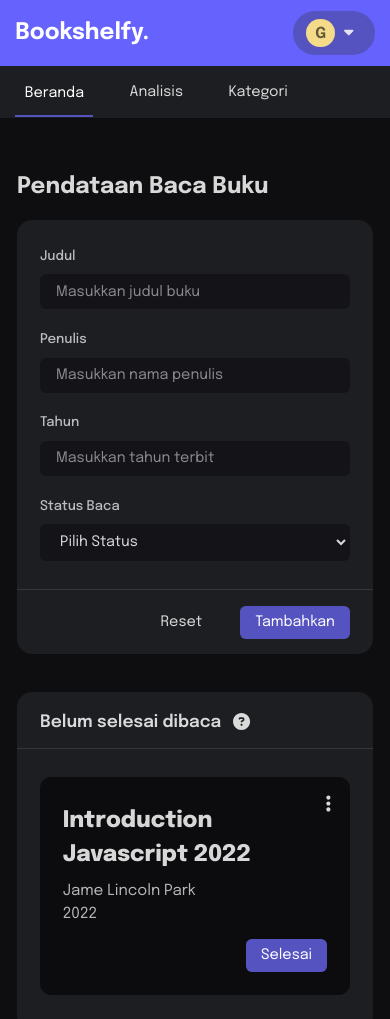
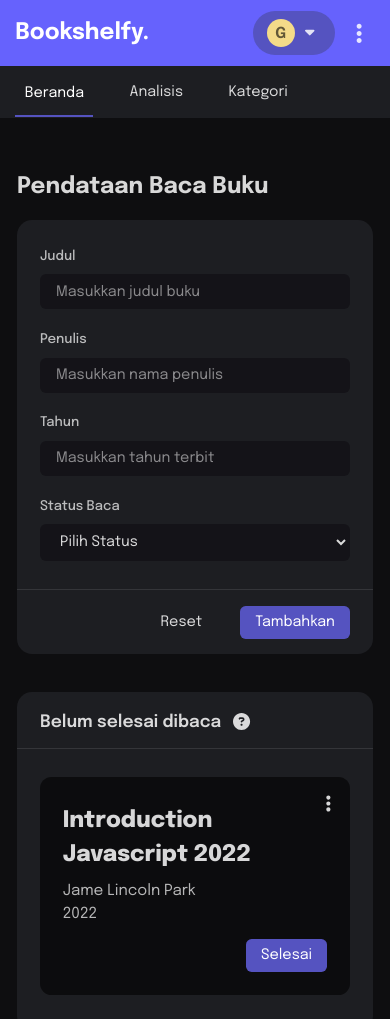
Before and after one commit to roziqinkhoeru/dicoding.bookshelfy.github.io, a plain HTML site: page index.html in a window 390 px wide. Shown: the top 1019 px of the page. Drawn offline with nearby package versions, Linux system fonts and the light colour scheme.

Commit message:
Update responsiveness navigation section except dropdown behaviour

```diff
--- a/assets/styles/main.responsiveness.css
+++ b/assets/styles/main.responsiveness.css
@@ -1,10 +1,18 @@
-/* ========== END SETTING ========== */
+/*Responsiveness styles*/
 @media screen and (max-width: 990px) {
   /* ===== navigation ===== */
   .nav_menu_item:nth-child(2),
   .nav_menu_item:nth-child(3),
   .nav_menu_item:nth-child(4) {
     display: none;
+  }
+
+  .field_search {
+    margin-right: 0;
+  }
+
+  .btn_dropdown_menu {
+    display: block;
   }
 
   /* ===== main ===== */
@@ -41,17 +49,24 @@
   .container_nav {
     padding: 0.75rem 1rem;
   }
+
   .nav_profile_name {
     display: none;
+  }
+
+  .btn_dropdown_menu svg {
+    padding: 0 0.875rem;
   }
 
   /* ===== header ===== */
   .container_header {
     padding: 0 1rem;
   }
+
   .header_nav {
     overflow-x: auto;
   }
+
   .header_nav_item {
     padding: 0 0.875rem;
   }
@@ -75,7 +90,15 @@
   .dropdown_setting {
     right: 1rem;
   }
+
   .card_body_container {
     gap: 1.375rem;
   }
 }
+
+@media screen and (max-width: 375px) {
+  /* ===== navigation ===== */
+  .btn_dropdown_menu svg {
+    padding: 0 0.375rem;
+  }
+}
--- a/assets/styles/main.styles.css
+++ b/assets/styles/main.styles.css
@@ -271,6 +271,18 @@ nav {
   transform: translateY(-2px);
 }
 
+.btn_dropdown_menu {
+  display: none;
+
+  margin-left: 0.5rem;
+}
+
+.btn_dropdown_menu svg {
+  font-size: 1.5rem;
+
+  padding: 0 1rem;
+}
+
 /* ===== header ===== */
 header {
   width: 100%;
@@ -301,6 +313,7 @@ header {
 .header_nav_item:first-child {
   padding-left: 0;
 }
+
 .header_nav_item:last-child {
   padding-right: 0;
 }
@@ -508,16 +521,18 @@ section {
 .card_book_body {
   display: flex;
   flex-direction: column;
-  justify-content: space-between;
 
   width: 100%;
   height: 100%;
+
+  justify-content: space-between;
 }
 
 .card_book_body_content {
-  width: 100%;
   display: flex;
   flex-direction: column;
+
+  width: 100%;
 }
 
 #readyBook .card_book_body .card_book_body_content {
--- a/index.html
+++ b/index.html
@@ -101,6 +101,11 @@
                 <p>Guest</p>
               </div>
               <i class="fa-solid fa-caret-down"></i>
+            </div>
+          </div>
+          <div class="nav_dropdown_menu">
+            <div class="btn_dropdown_menu">
+              <i class="fa-solid fa-ellipsis-vertical"></i>
             </div>
           </div>
         </div>
```
